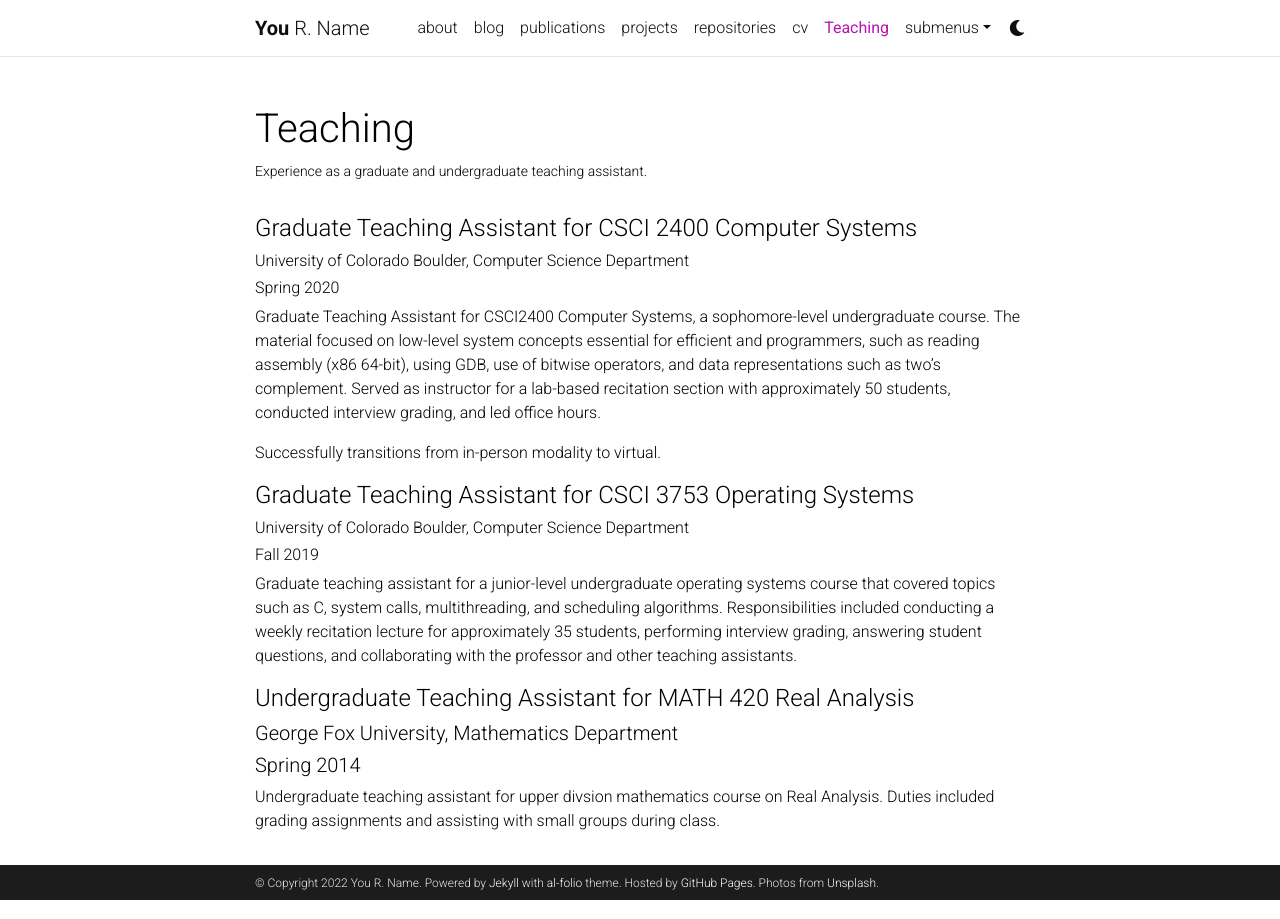
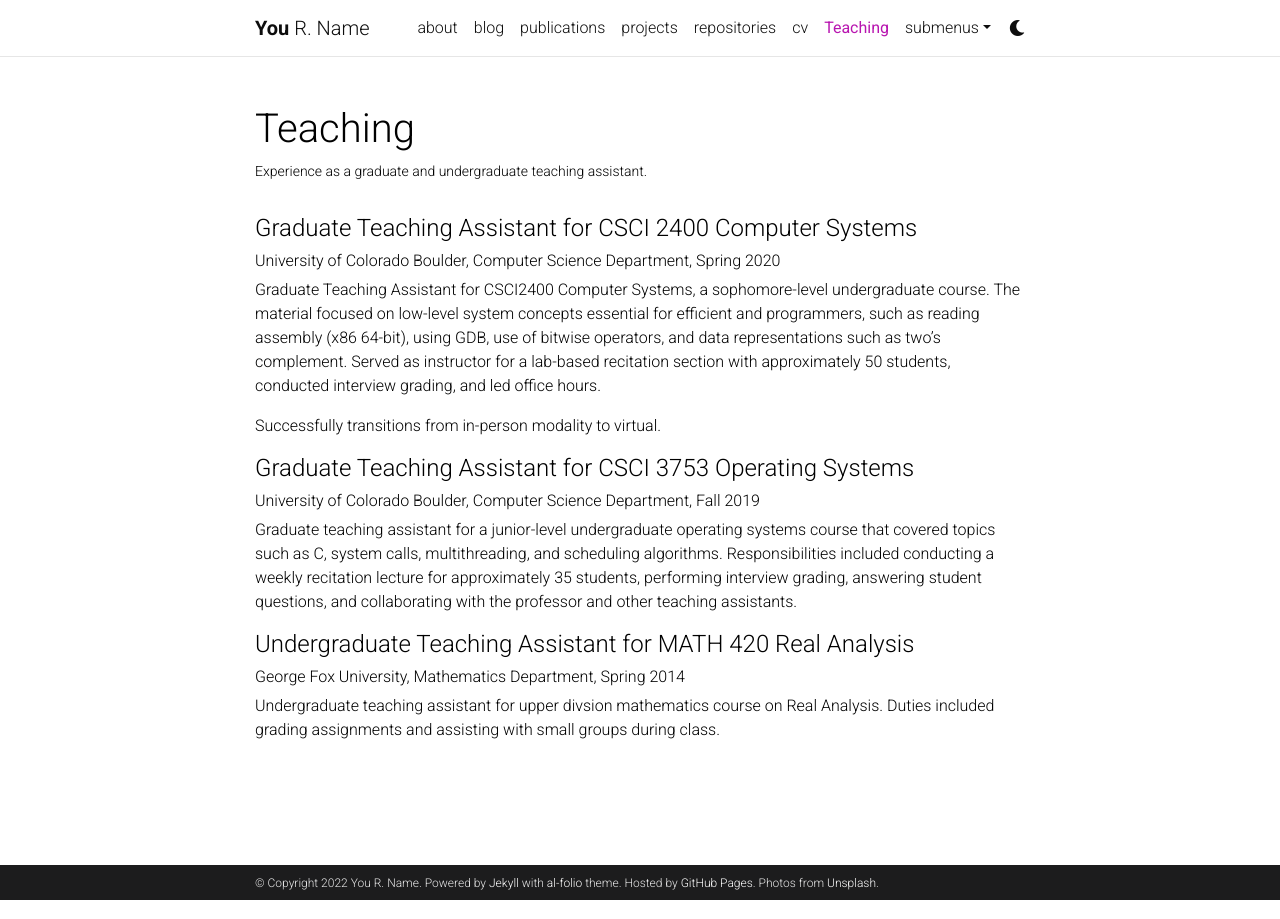
Before and after one commit to hunhoffe/hunhoffe.github.io, a Jekyll site: the page built from _pages/teaching.md, in a window 1280 px wide. Built offline with Jekyll 4.4.1, drawn with Linux system fonts in a browser that asks for light colours; comment, search, counter and statistics services are not loaded; a style sheet for code colours, icons or effects is not loaded.

```diff
--- a/_pages/teaching.md
+++ b/_pages/teaching.md
@@ -8,22 +8,19 @@ nav_order: 5
 ---
 
 #### Graduate Teaching Assistant for CSCI 2400 Computer Systems
-###### University of Colorado Boulder, Computer Science Department
-###### Spring 2020
+###### University of Colorado Boulder, Computer Science Department, Spring 2020
 
 Graduate Teaching Assistant for CSCI2400 Computer Systems, a sophomore-level undergraduate course. The material focused on low-level system concepts essential for efficient and programmers, such as reading assembly (x86 64-bit), using GDB, use of bitwise operators, and data representations such as two's complement. Served as instructor for a lab-based recitation section with approximately 50 students, conducted interview grading, and led office hours.
 
 Successfully transitions from in-person modality to virtual.
 
 #### Graduate Teaching Assistant for CSCI 3753 Operating Systems
-###### University of Colorado Boulder, Computer Science Department
-###### Fall 2019
+###### University of Colorado Boulder, Computer Science Department, Fall 2019
 
 Graduate teaching assistant for a junior-level undergraduate operating systems course that covered topics such as C, system calls, multithreading, and scheduling algorithms. Responsibilities included conducting a weekly recitation lecture for approximately 35 students, performing interview grading, answering student questions, and collaborating with the professor and other teaching assistants.
 
 
 #### Undergraduate Teaching Assistant for MATH 420 Real Analysis
-##### George Fox University, Mathematics Department
-##### Spring 2014
+###### George Fox University, Mathematics Department, Spring 2014
 
 Undergraduate teaching assistant for upper divsion mathematics course on Real Analysis. Duties included grading assignments and assisting with small groups during class.
```
